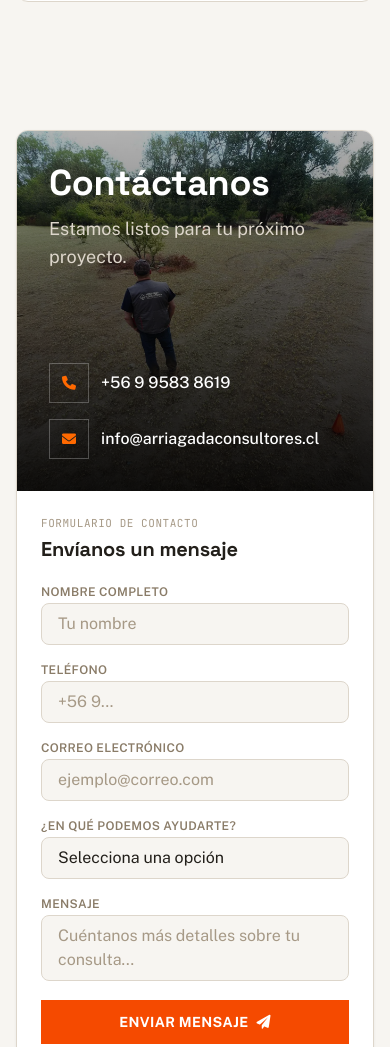
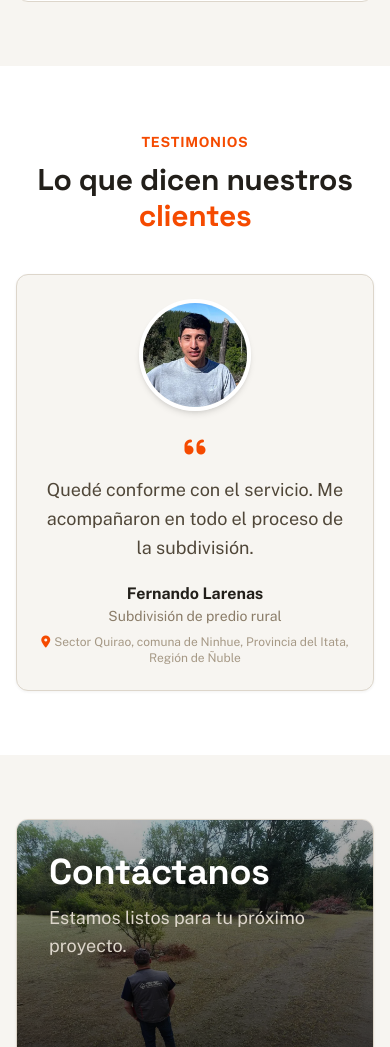
Before and after one commit to Patgsj/arriagada_consultores, a website: page index.html in a window 390 px wide. Shown: the part 4962-6009 px from the top of the page. Drawn offline with nearby package versions, Linux system fonts and the light colour scheme; a script that the page names is missing.

Commit message:
Portada: sección de testimonios con Fernando Larenas
Primer testimonio del sitio, entre "Sobre Nosotros" y "Contacto": foto,
cita y ubicación del trabajo (subdivisión de predio rural, sector
Quirao, Ninhue). El cliente autorizó publicar su foto y su comentario.
Foto recortada a 400x400 en WebP (40 KB); output.css recompilado.

```diff
--- a/index.html
+++ b/index.html
@@ -520,6 +520,37 @@
   </div>
 </section>
 
+<section id="testimonios" class="w-full bg-white py-16 sm:py-24">
+  <div class="max-w-7xl mx-auto px-4 sm:px-10 lg:px-20">
+    <div class="text-center mb-10 sm:mb-12">
+      <span class="text-orange-600 font-bold tracking-wider uppercase text-sm">Testimonios</span>
+      <h2 class="text-3xl md:text-4xl font-bold text-gray-900 mt-2">
+        Lo que dicen nuestros <span class="text-orange-600">clientes</span>
+      </h2>
+    </div>
+
+    <figure class="max-w-3xl mx-auto bg-gray-50 border border-gray-200 rounded-xl p-6 sm:p-10 shadow-[0_1px_3px_rgba(34,31,26,0.06)] flex flex-col sm:flex-row items-center sm:items-start gap-6 sm:gap-8">
+      <img
+        src="./assets/img/FERNANDO-LARENAS.webp"
+        alt="Fernando Larenas, cliente de Arriagada Consultores"
+        class="w-28 h-28 sm:w-32 sm:h-32 rounded-full object-cover border-4 border-white shadow-md flex-shrink-0"
+        loading="lazy" width="400" height="400"
+      >
+      <div class="text-center sm:text-left">
+        <i class="fa-solid fa-quote-left text-orange-600 text-2xl" aria-hidden="true"></i>
+        <blockquote class="text-gray-700 text-lg sm:text-xl leading-relaxed mt-3">
+          Quedé conforme con el servicio. Me acompañaron en todo el proceso de la subdivisión.
+        </blockquote>
+        <figcaption class="mt-5">
+          <span class="block font-bold text-gray-900">Fernando Larenas</span>
+          <span class="block text-sm text-gray-500">Subdivisión de predio rural</span>
+          <span class="block text-xs text-gray-400 mt-2"><i class="fa-solid fa-location-dot text-orange-600 mr-1" aria-hidden="true"></i>Sector Quirao, comuna de Ninhue, Provincia del Itata, Región de Ñuble</span>
+        </figcaption>
+      </div>
+    </figure>
+  </div>
+</section>
+
 <section class="w-full bg-gray-50 py-16 sm:py-24" id="contacto">
   <div class="max-w-7xl mx-auto px-4 sm:px-10 lg:px-20 relative">
 
```
Also changed, not shown: assets/img/FERNANDO-LARENAS.webp (added), src/output.css.
